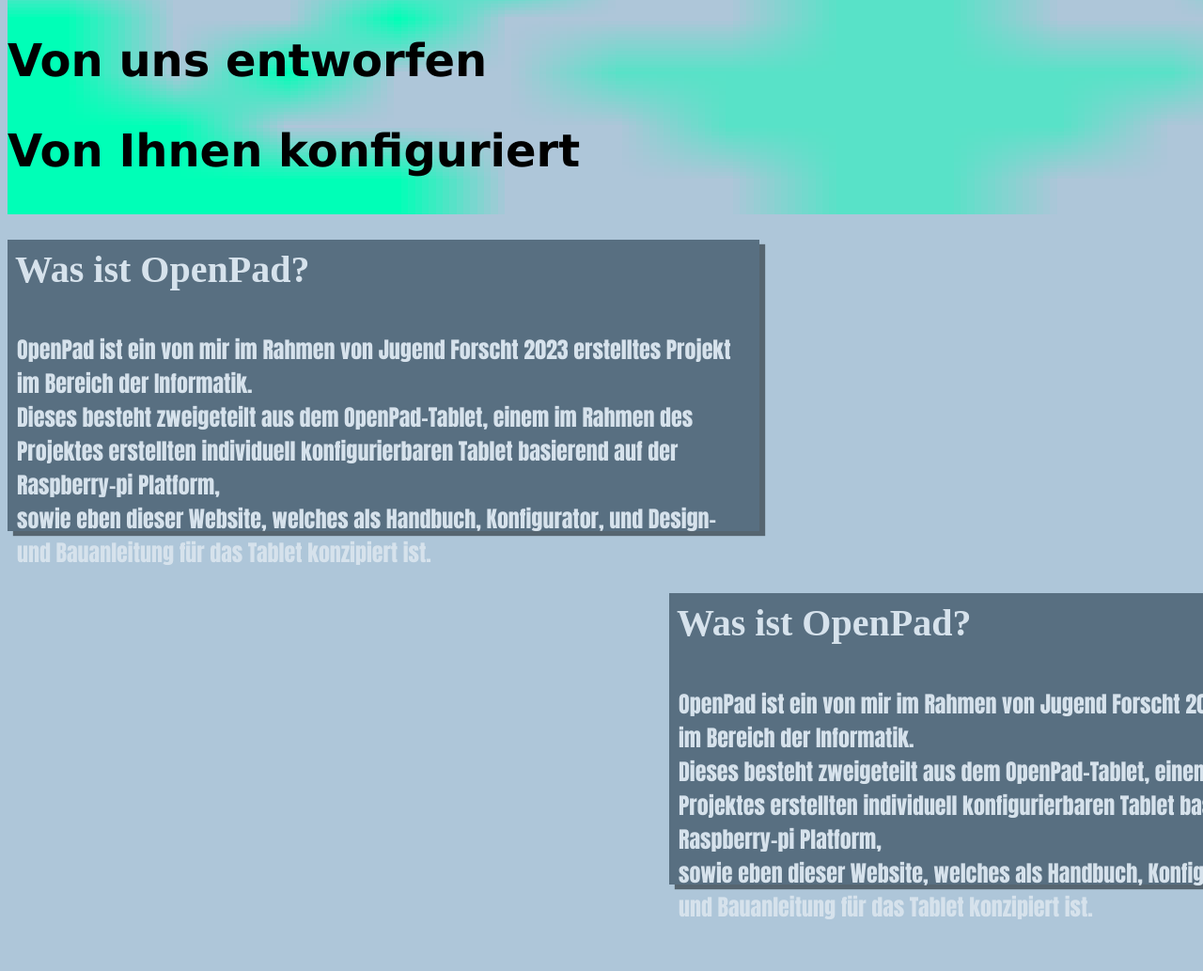
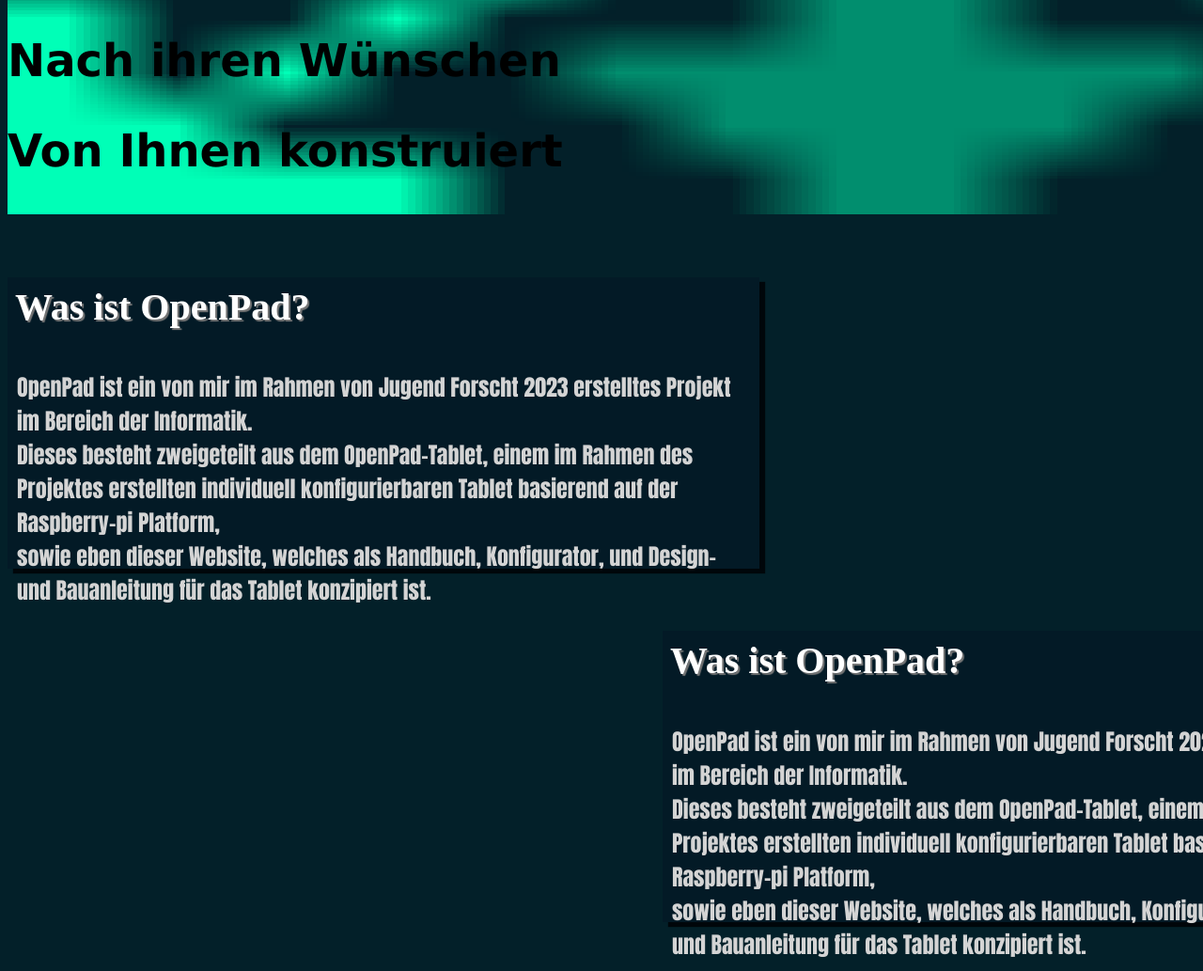
Before and after one commit to chaosFaktor/openpad, a plain HTML site: page index.html in a window 1280 px wide. Shown: the part 740-1773 px from the top of the page at 94% size. Before the commit the page ends 1733 px from the top, so only its background shows below. Drawn offline with Linux system fonts and the light colour scheme.

Commit message:
verry important commit

```diff
--- a/css/paragraphs.css
+++ b/css/paragraphs.css
@@ -12,14 +12,14 @@
     font-size: xx-large;
 }
 .blackbox{
-    background-color: #051a2b;
-    opacity: 0.5;
+    background-color: #03132067;
+
 
     box-shadow: 6px 5px 1px 0px #00060a;
 
 }
 .blackboxtxt{
-    color:#ffffff;
+    color:#d4d4d4;
     font-family: Impact, Haettenschweiler, 'Arial Narrow Bold', sans-serif;
     font-size: 24px;
     font-weight: 400;
--- a/index.html
+++ b/index.html
@@ -17,16 +17,16 @@
 
     }
     body{
-        background-color: #aec6d9;
-        height: 100%;
-        width: 100%;
+        background-color: #032029;
+        height: 99%;
+        width: 99%;
     }
     h1{
         border-width: 8px;
         border-style: solid;
         border-color: #aec6d900;
         color:#ffff;
-        text-shadow: 2px 2px 1px 0px #aec6d9;
+        text-shadow: 2px 2px 1px #777777;
 
     }
     p{
@@ -42,18 +42,24 @@
             <h1>Das perfekte Tablet</h1>
             </div>
 
-            <h2 style="text-align:left;">Von uns entworfen</h2>
-            <h2 style="text-align:left;">Von Ihnen konfiguriert</h2>
+            <h2 style="text-align:left;">Nach ihren Wünschen</h2>
+            <h2 style="text-align:left;">Von Ihnen konstruiert</h2>
         </div>
     </div>
+    <div style="height: 40px;"></div>
     <div class="blackbox" style="width: 800px; height: 310px;">
         <h1 style="font-size: 40px;">Was ist OpenPad?</h1>
         <p1 class="blackboxtxt">OpenPad ist ein von mir im Rahmen von Jugend Forscht 2023 erstelltes Projekt im Bereich der Informatik.<br>Dieses besteht zweigeteilt aus dem OpenPad-Tablet, einem im Rahmen des Projektes erstellten individuell konfigurierbaren Tablet basierend auf der Raspberry-pi Platform,<br>sowie eben dieser Website, welches als Handbuch, Konfigurator, und Design- und Bauanleitung für das Tablet konzipiert ist.</p1>
     </div>
     <div style="height: 40px;"></div>
-    <div class="blackbox" style="width: 800px; height: 310px; margin-left: 55%">
-        <h1 style="font-size: 40px;">Was ist OpenPad?</h1>
-        <p1 class="blackboxtxt">OpenPad ist ein von mir im Rahmen von Jugend Forscht 2023 erstelltes Projekt im Bereich der Informatik.<br>Dieses besteht zweigeteilt aus dem OpenPad-Tablet, einem im Rahmen des Projektes erstellten individuell konfigurierbaren Tablet basierend auf der Raspberry-pi Platform,<br>sowie eben dieser Website, welches als Handbuch, Konfigurator, und Design- und Bauanleitung für das Tablet konzipiert ist.</p1>
+    <div style="height: 200px;">
+        <div class="blackbox" style="width: 800px; height: 310px; margin-left: 55%">
+            <h1 style="font-size: 40px;color:#ffff">Was ist OpenPad?</h1>
+            <p1 class="blackboxtxt">OpenPad ist ein von mir im Rahmen von Jugend Forscht 2023 erstelltes Projekt im Bereich der Informatik.<br>Dieses besteht zweigeteilt aus dem OpenPad-Tablet, einem im Rahmen des Projektes erstellten individuell konfigurierbaren Tablet basierend auf der Raspberry-pi Platform,<br>sowie eben dieser Website, welches als Handbuch, Konfigurator, und Design- und Bauanleitung für das Tablet konzipiert ist.</p1>
+        </div>
+        <div>
+
+        <div>
     </div>
 
 </body>
```
